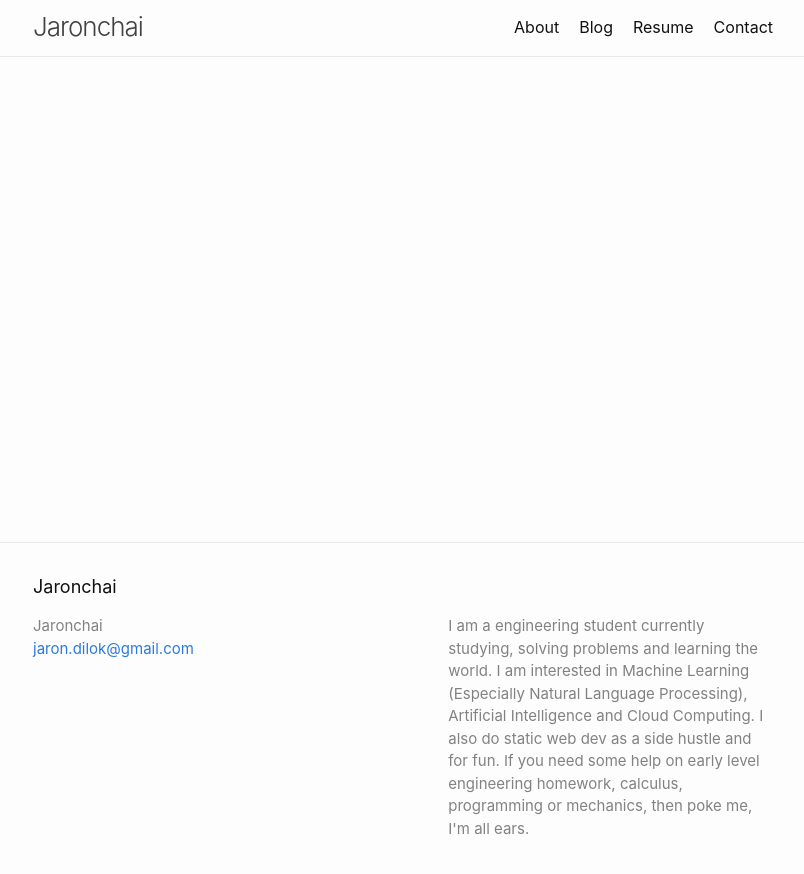
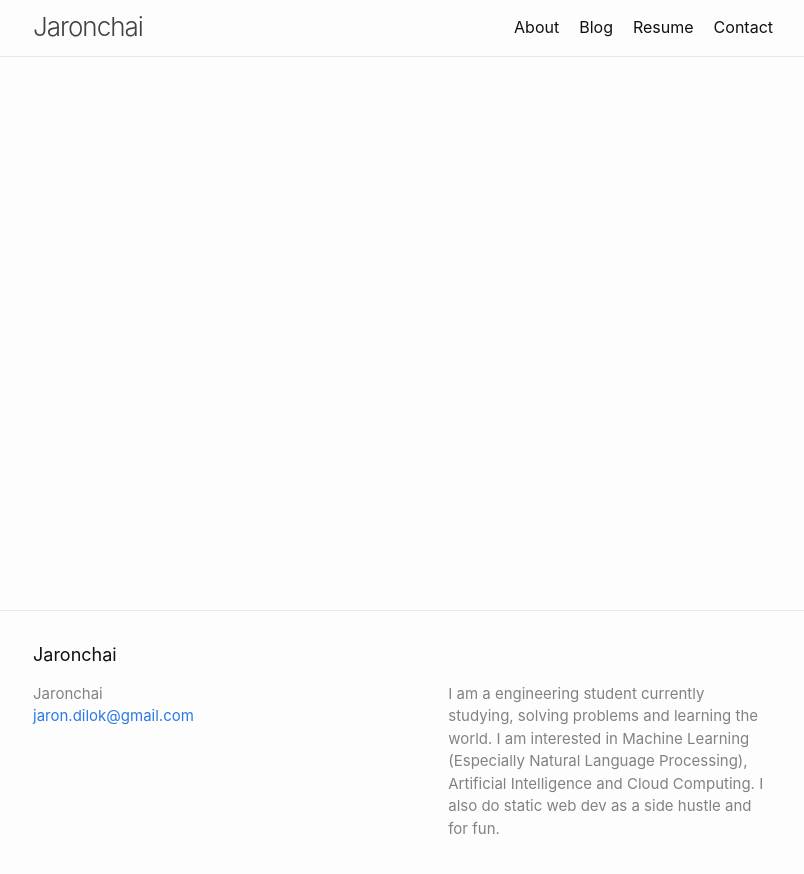
Before and after one commit to jarondlk/jaronchai-blog, a Jekyll site: the page built from index.markdown, in a window 1280 px wide. Shown: the top 874 px of the page, without its empty margins (237-1041 px from the left). Built offline with Jekyll 4.4.1, drawn with Linux system fonts in a browser that asks for light colours.

Commit message:
Update config

```diff
--- a/_config.yml
+++ b/_config.yml
@@ -21,7 +21,10 @@
 title: Jaronchai
 email: jaron.dilok@gmail.com
 description: >- # this means to ignore newlines until "baseurl:"
-  I am a engineering student currently studying, solving problems and learning the world. I am interested in Machine Learning (Especially Natural Language Processing), Artificial Intelligence and Cloud Computing. I also do static web dev as a side hustle and for fun. If you need some help on early level engineering homework, calculus, programming or mechanics, then poke me, I'm all ears.
+  I am a engineering student currently studying,
+  solving problems and learning the world. I am interested in Machine Learning
+  (Especially Natural Language Processing), Artificial Intelligence and Cloud
+  Computing. I also do static web dev as a side hustle and for fun.
 baseurl: "/jaronchai-blog/" # the subpath of your site, e.g. /blog
 url: "https://jarondlk.github.io/jaronchai-blog/" # the base hostname & protocol for your site, e.g. http://example.com
 # twitter_username: jekyllrb
```
